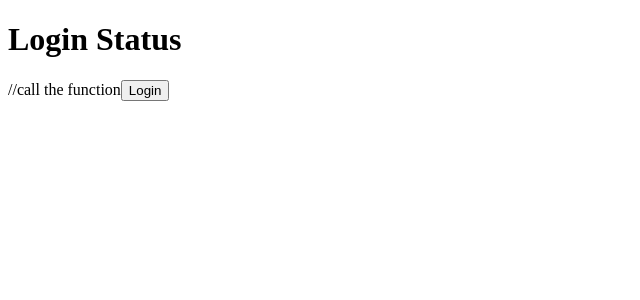
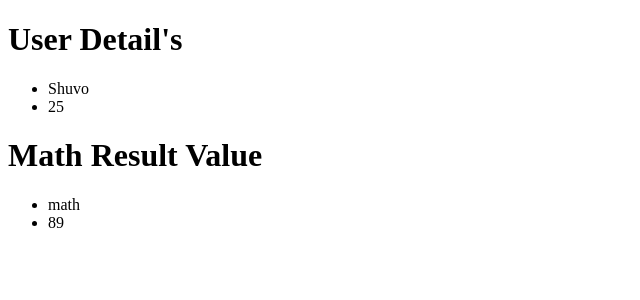
Before and after one commit to shuvokhan3/React-, a React (Vite) app: page / in a window 1280 px wide. Shown: the top 300 px of the page, without its empty margins (0-640 px from the left). Built offline with nearby package versions, Linux system fonts and the light colour scheme.

Commit message:
Passing object asa a props

```diff
--- a/src/App.jsx
+++ b/src/App.jsx
@@ -1,19 +1,24 @@
-const LoginStatusButton=(status)=>{
-    if(status){
-      return<button>Login</button>
-    }else{
-      return <button>Logout</button>
-    }
-}
+import Hero from "./component/Hero";
 
 
 const App = () => {
 
+  const item = {
+    name : "Shuvo",
+    age : 25
+  }
+
+  const res = {
+    total : 100,
+    sub : "math",
+    mark : 89
+  }
+
   return(
     <div>
-      <h1>Login Status</h1>
-      //call the function
-      {LoginStatusButton(true)}
+      <Hero mess="User Detail's" indivisualMess = "Math Result Value" items={item} mathRes={res}/>
+
+
     </div>
   )
 };
--- a/src/component/Hero.jsx
+++ b/src/component/Hero.jsx
@@ -2,8 +2,17 @@ const Hero = (props) => {
 
     return (
         <div>
-            <h1>{props.title}</h1>
-            <p>{props.des}</p>
+            <h1>{props.mess}</h1>
+            <ul>
+                <li>{props.items['name']}</li>
+                <li>{props.items['age']}</li>
+            </ul>
+
+            <h1>{props.indivisualMess}</h1>
+            <ul>
+                <li>{props.mathRes['sub']}</li>
+                <li>{props.mathRes['mark']}</li>
+            </ul>
         </div>
     );
 };
```
